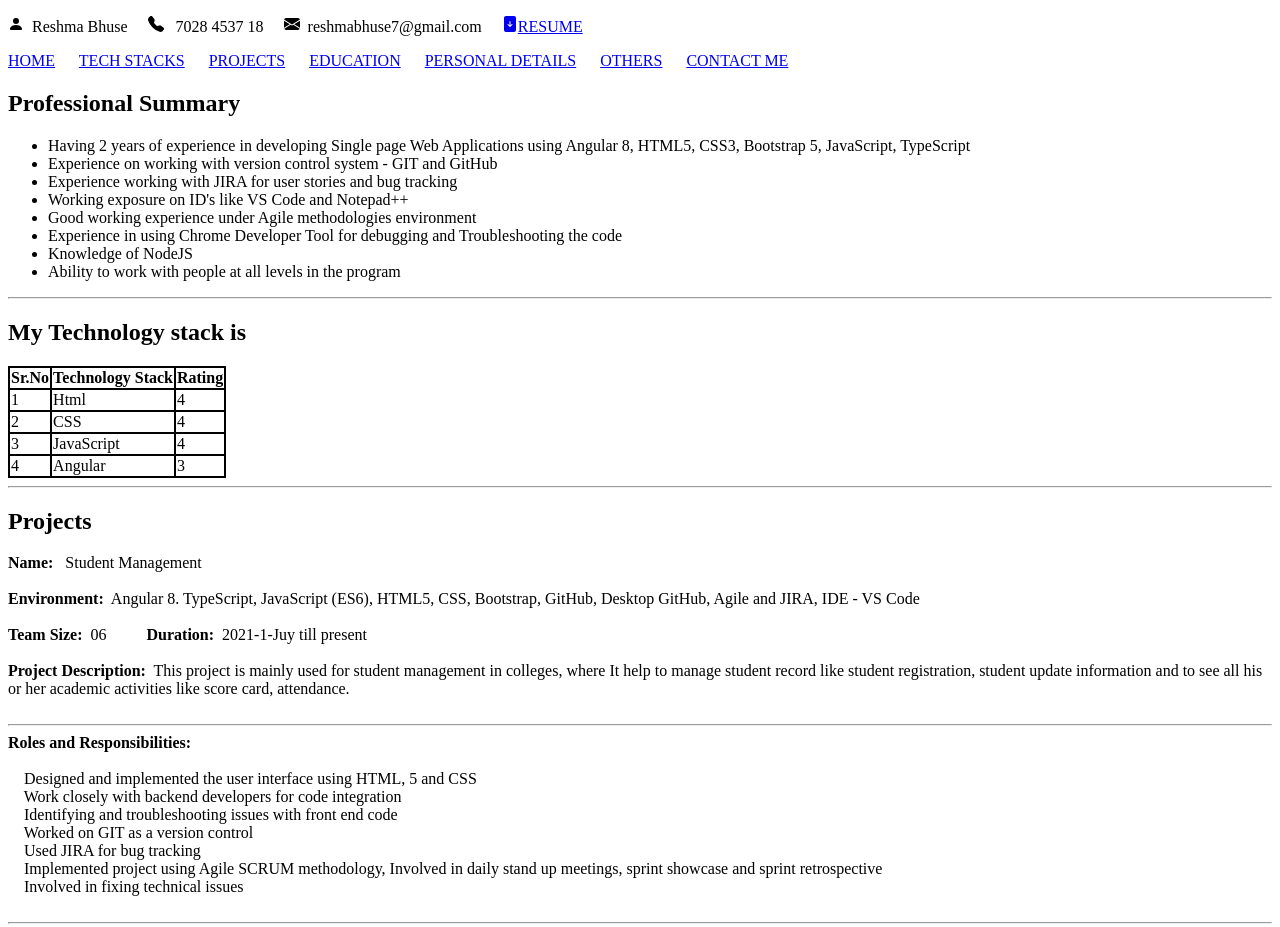
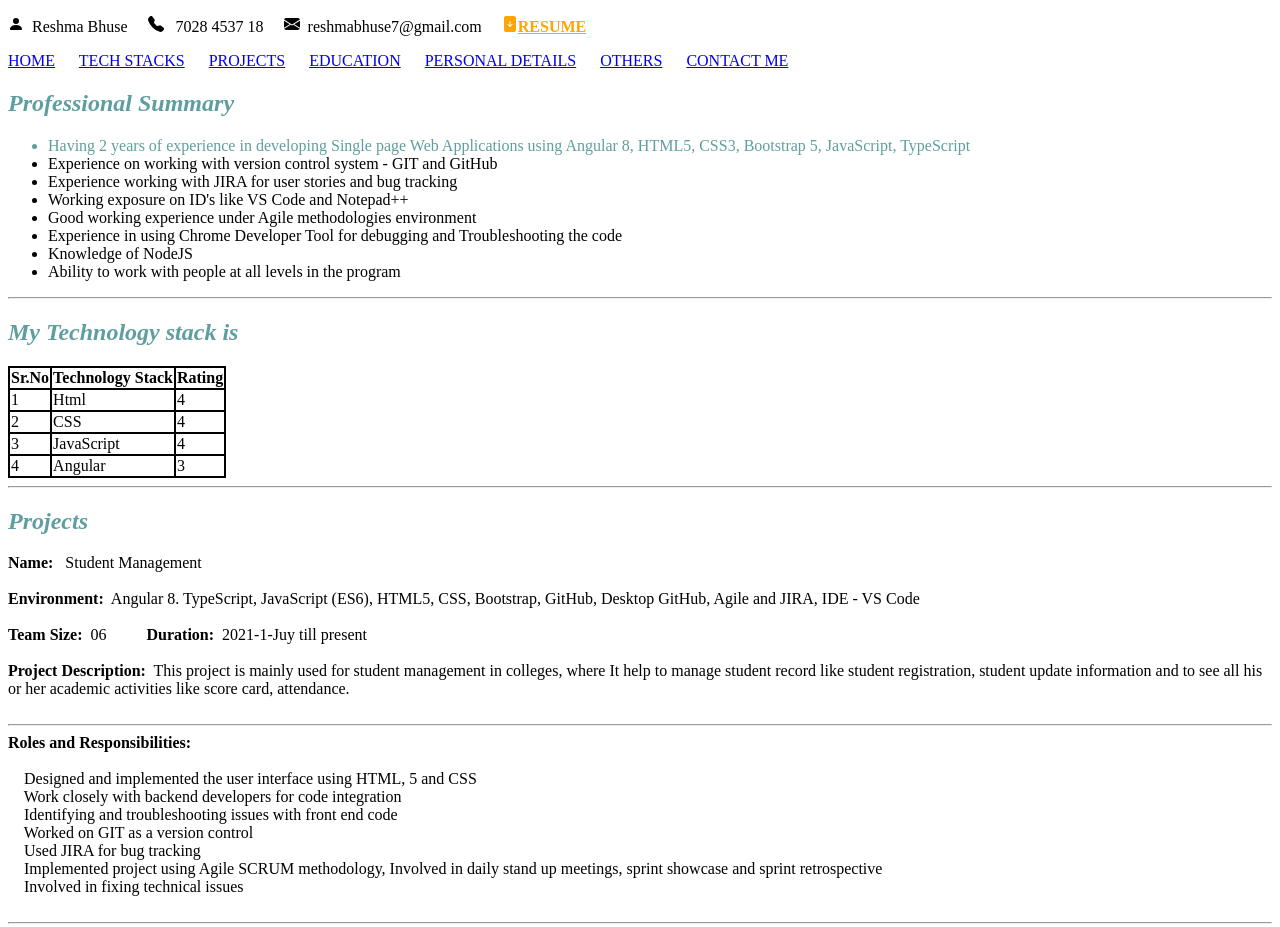
Before and after one commit to RbBhuse/my-profile, a plain HTML site: page index.html in a window 1280 px wide. Shown: the top 927 px of the page. Drawn offline with Linux system fonts and the light colour scheme.

Commit message:
Designing Index page using Inline and Internal CSS
Designing Index page using Inline and Internal CSS

```diff
--- a/index.html
+++ b/index.html
@@ -9,6 +9,24 @@
             border: 2px solid black;
             border-collapse: collapse;
         }
+
+#resume{
+
+  color: orange;
+
+  font-weight: bolder;
+
+}
+
+.heading{
+
+  color: cadetblue;
+
+  font-style: italic;
+
+}
+
+
     </style>
 </head>
 <body>
@@ -28,7 +46,7 @@
         <path d="M.05 3.555A2 2 0 0 1 2 2h12a2 2 0 0 1 1.95 1.555L8 8.414zM0 4.697v7.104l5.803-3.558zM6.761 8.83l-6.57 4.027A2 2 0 0 0 2 14h12a2 2 0 0 0 1.808-1.144l-6.57-4.027L8 9.586zm3.436-.586L16 11.801V4.697z"/>
       </svg>&nbsp; reshmabhuse7@gmail.com &nbsp;&nbsp;&nbsp;
 
-      <a href="assets/resume.pdf" download><svg xmlns="http://www.w3.org/2000/svg" width="16" height="16" fill="currentColor" class="bi bi-file-arrow-down-fill" viewBox="0 0 16 16">
+      <a href="assets/resume.pdf" download id="resume"><svg xmlns="http://www.w3.org/2000/svg" width="16" height="16" fill="currentColor" class="bi bi-file-arrow-down-fill" viewBox="0 0 16 16">
         <path d="M12 0H4a2 2 0 0 0-2 2v12a2 2 0 0 0 2 2h8a2 2 0 0 0 2-2V2a2 2 0 0 0-2-2M8 5a.5.5 0 0 1 .5.5v3.793l1.146-1.147a.5.5 0 0 1 .708.708l-2 2a.5.5 0 0 1-.708 0l-2-2a.5.5 0 1 1 .708-.708L7.5 9.293V5.5A.5.5 0 0 1 8 5"/>
       </svg>RESUME</a>
 
@@ -60,11 +78,11 @@
 
 <section id="home">
 
-    <h2>Professional Summary</h2>
+    <h2 class="heading">Professional Summary</h2>
 
     <ul>
 
-      <li>Having 2 years of experience in developing Single page Web Applications using Angular 8, HTML5, CSS3, Bootstrap 5, JavaScript, TypeScript</li>
+      <li style="color:cadetblue">Having 2 years of experience in developing Single page Web Applications using Angular 8, HTML5, CSS3, Bootstrap 5, JavaScript, TypeScript</li>
 
       <li>Experience on working with version control system - GIT and GitHub</li>
 
@@ -88,7 +106,7 @@
 
   <section id="techStack">
 
-    <h2>My Technology stack is</h2>
+    <h2 class="heading">My Technology stack is</h2>
 
     <table  border="1px solid black">
         <thead>
@@ -131,7 +149,7 @@
 
   <section id="project">
 
-    <h2>Projects</h2>
+    <h2 class="heading">Projects</h2>
 
     <strong>Name: </strong>&nbsp Student Management <br>
     <br>
@@ -167,7 +185,7 @@
 
   <section id="education">
 
-    <h2>Education Details</h2>
+    <h2 class="heading">Education Details</h2>
 
     <table>
         <thead>
```
